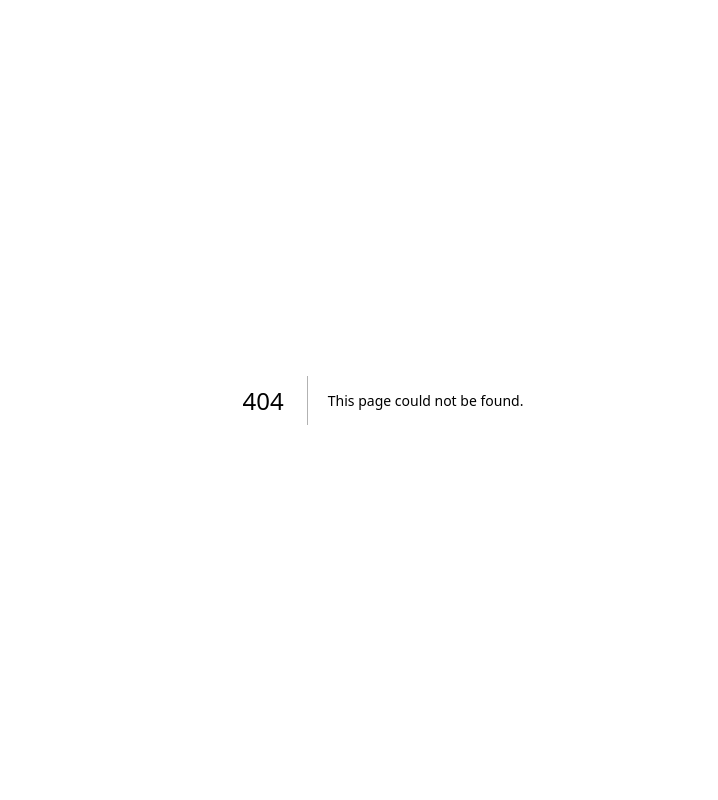
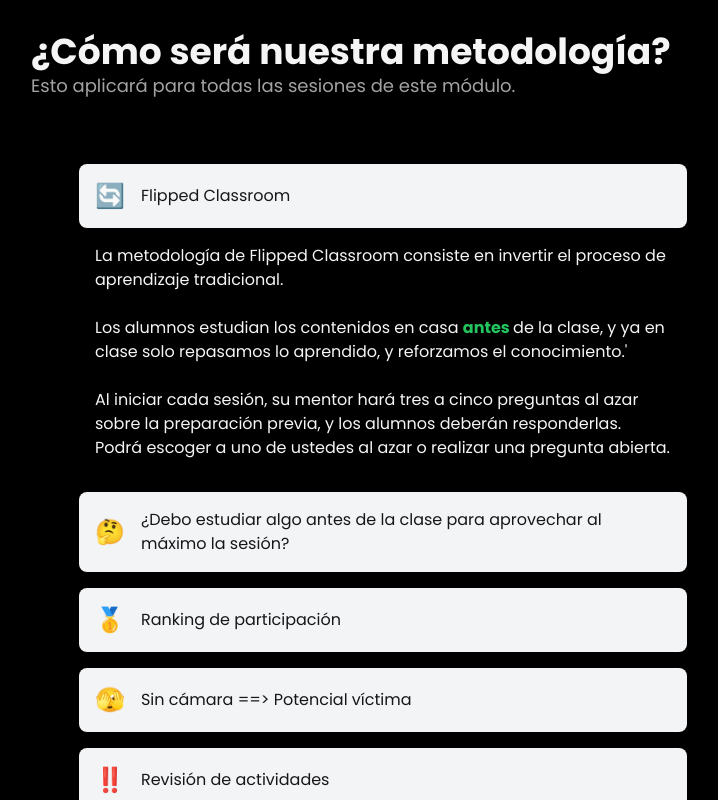
Before and after one commit to djbautista/javascript-class, a Next.js app: page /metodologia in a window 1280 px wide. Before the commit this address had no page. Shown: the top 800 px of the page, without its empty margins (257-975 px from the left). Built offline with nearby package versions, Linux system fonts and the light colour scheme.

Commit message:
Added metologia and favicon

```diff
--- a/app/layout.tsx
+++ b/app/layout.tsx
@@ -6,8 +6,8 @@ import classNames from 'classnames';
 const font = Poppins({ subsets: ['latin'], weight: ['400', '700'] });
 
 export const metadata: Metadata = {
-  title: 'Create Next App',
-  description: 'Generated by create next app',
+  title: 'Kodemia | Javascript Module',
+  description: 'Kodemia Javascript Module for Generations 33 and 32',
 };
 
 export default function RootLayout({
--- /dev/null
+++ b/app/metodologia/page.tsx
@@ -0,0 +1,166 @@
+'use client';
+
+import Card from '@/components/Card';
+import Footer from '@/components/Footer';
+import Link from '@/components/Link';
+import { Disclosure, Transition } from '@headlessui/react';
+
+const Highlight = ({ children }: React.HTMLAttributes<HTMLSpanElement>) => (
+  <b className="text-green-500"> {children} </b>
+);
+
+const metodologiaContent = [
+  {
+    defaultOpen: true,
+    icon: '🔄',
+    question: 'Flipped Classroom',
+    answer: (
+      <p>
+        La metodología de Flipped Classroom consiste en invertir el proceso de
+        aprendizaje tradicional.
+        <br />
+        <br />
+        Los alumnos estudian los contenidos en casa <Highlight>antes</Highlight>
+        de la clase, y ya en clase solo repasamos lo aprendido, y reforzamos el
+        conocimiento.'
+        <br />
+        <br />
+        Al iniciar cada sesión, su mentor hará tres a cinco preguntas al azar
+        sobre la preparación previa, y los alumnos deberán responderlas. Podrá
+        escoger a uno de ustedes al azar o realizar una pregunta abierta.
+      </p>
+    ),
+  },
+  {
+    icon: '🤔',
+    question:
+      '¿Debo estudiar algo antes de la clase para aprovechar al máximo la sesión?',
+    answer: (
+      <p>
+        Sí, cada sesión tendrá una preparación previa que te ayudará a entender
+        mejor los conceptos que veremos en clase. Este contenido estará
+        disponible en la plataforma justo al terminar la sesión anterior.
+        <br />
+        <br />
+        Es importante que sepas que no hay penalización si no estudias antes de
+        la clase, pero sí es altamente recomendado. No revisar la preparación
+        previa puede hacer que te sientas perdido en la clase, y no aproveches
+        al máximo el tiempo.
+        <br />
+        <br />
+        Además, tendremos un espacio de preguntas y respuestas al inicio de cada
+        sesión, donde podrás aclarar tus dudas sobre la preparación previa.
+      </p>
+    ),
+  },
+  {
+    icon: '🥇',
+    question: 'Ranking de participación',
+    answer: (
+      <p>
+        Al final de cada semana, se publicará un ranking de participación en el
+        que se tomará en cuenta la asistencia a las sesiones, la participación
+        en clase y la entrega de tareas.
+        <br />
+        <br />
+        Este raking se reinicia cada semana, y al final del módulo se tendrá en
+        cuenta para la entrega de reconocimientos, y para la selección de
+        alumnos destacados.
+      </p>
+    ),
+  },
+  {
+    icon: '🫣',
+    question: 'Sin cámara ==> Potencial víctima',
+    answer:
+      'Si no tienes tu cámara encendida, y no participas en clase, hay una muy alta probabilidad de que te escoja para responder preguntas. Así que si no quieres ser sorprendido, asegúrate de participar activamente en clase.',
+  },
+  {
+    icon: '‼️',
+    question: 'Revisión de actividades',
+    answer: (
+      <p>
+        Por último, al final de cada semana, se escogerán a los Koders con menor
+        puntuación en el Ranking, para revisar las actividades y tareas de dicha
+        semana.
+        <br />
+        <br />
+        En pocas palabras: si no participas, lo más probable es que te toque
+        revisión de actividades.
+      </p>
+    ),
+  },
+  {
+    icon: '🧙🏻‍♂️',
+    question: 'Sin más preámbulos, ¡Bienvenidos, Koders!',
+    answer: (
+      <div>
+        <iframe
+          className="h-[200px] w-full md:h-[300px] md:w-2/3"
+          src="https://www.youtube.com/embed/Gs069dndIYk?si=RDETLHjaxM_yKD_S"
+          title="YouTube video player"
+          allow="accelerometer; autoplay; clipboard-write; encrypted-media; gyroscope; picture-in-picture; web-share"
+          referrerPolicy="strict-origin-when-cross-origin"
+          allowFullScreen
+        />
+      </div>
+    ),
+  },
+];
+
+export default function Metodologia() {
+  return (
+    <div className="flex flex-col gap-24">
+      <section className="flex w-full flex-wrap items-center justify-center gap-2 md:gap-8">
+        <Card
+          className="w-full max-w-3xl flex-1 md:min-h-[460px] xl:min-h-[620px]"
+          variant="transparent"
+        >
+          <h1 className="text-2xl font-bold md:text-4xl">
+            ¿Cómo será nuestra metodología?
+          </h1>
+          <h2 className="pb-4 text-neutral-400 md:text-lg">
+            Esto aplicará para todas las sesiones de este módulo.
+          </h2>
+
+          <div className="text-md flex flex-wrap overflow-hidden py-4 md:p-12">
+            <ul className="flex flex-col gap-4">
+              {metodologiaContent.map(
+                ({ icon, question, answer, defaultOpen }, index) => (
+                  <div key={index}>
+                    <Disclosure defaultOpen={defaultOpen}>
+                      <Disclosure.Button className="flex w-full items-center justify-start gap-4 rounded-lg bg-gray-100 p-4 text-neutral-900 hover:bg-gray-200">
+                        <span className="text-2xl">{icon}</span>
+                        <span className="text-left">{question}</span>
+                      </Disclosure.Button>
+                      <Transition
+                        enter="transition duration-100 ease-out"
+                        enterFrom="transform scale-95 opacity-0"
+                        enterTo="transform scale-100 opacity-100"
+                        leave="transition duration-75 ease-out"
+                        leaveFrom="transform scale-100 opacity-100"
+                        leaveTo="transform scale-95 opacity-0"
+                      >
+                        <Disclosure.Panel className="p-4 text-neutral-100">
+                          {answer}
+                        </Disclosure.Panel>
+                      </Transition>
+                    </Disclosure>
+                  </div>
+                ),
+              )}
+            </ul>
+          </div>
+        </Card>
+      </section>
+      <Footer className="flex flex-1 gap-8">
+        <Link href="./preparacion" className="text-3xl" target="_self">
+          ←
+        </Link>
+        <Link href="./clase" className="text-3xl" target="_self">
+          →
+        </Link>
+      </Footer>
+    </div>
+  );
+}
--- a/app/page.tsx
+++ b/app/page.tsx
@@ -10,7 +10,9 @@ export default function Home() {
           <h1 className="text-4xl font-extrabold leading-none tracking-tight text-gray-900 text-white md:text-5xl lg:text-6xl">
             Módulo de Javascript
           </h1>
-          <h2 className="text-3xl font-extrabold text-white">Generación 33</h2>
+          <h2 className="text-3xl font-extrabold text-white">
+            Generación 33 y 32
+          </h2>
         </div>
         <div className="flex w-full justify-end py-0 md:w-auto md:py-1">
           <Image
@@ -35,6 +37,14 @@ export default function Home() {
         <div className="flex w-full max-w-[600px] flex-1 flex-col gap-8">
           <Card className="flex flex-col gap-4">
             <ul className="flex flex-col gap-2">
+              <li>
+                <Link
+                  href="/metodologia"
+                  className="text-gray-300 underline transition duration-150 ease-in-out hover:text-gray-100"
+                >
+                  Metodología
+                </Link>
+              </li>
               <li>
                 <Link
                   href="/sesiones/intro"
```
Also changed, not shown: 1 other file (tests, documents, lock files or other folders).
